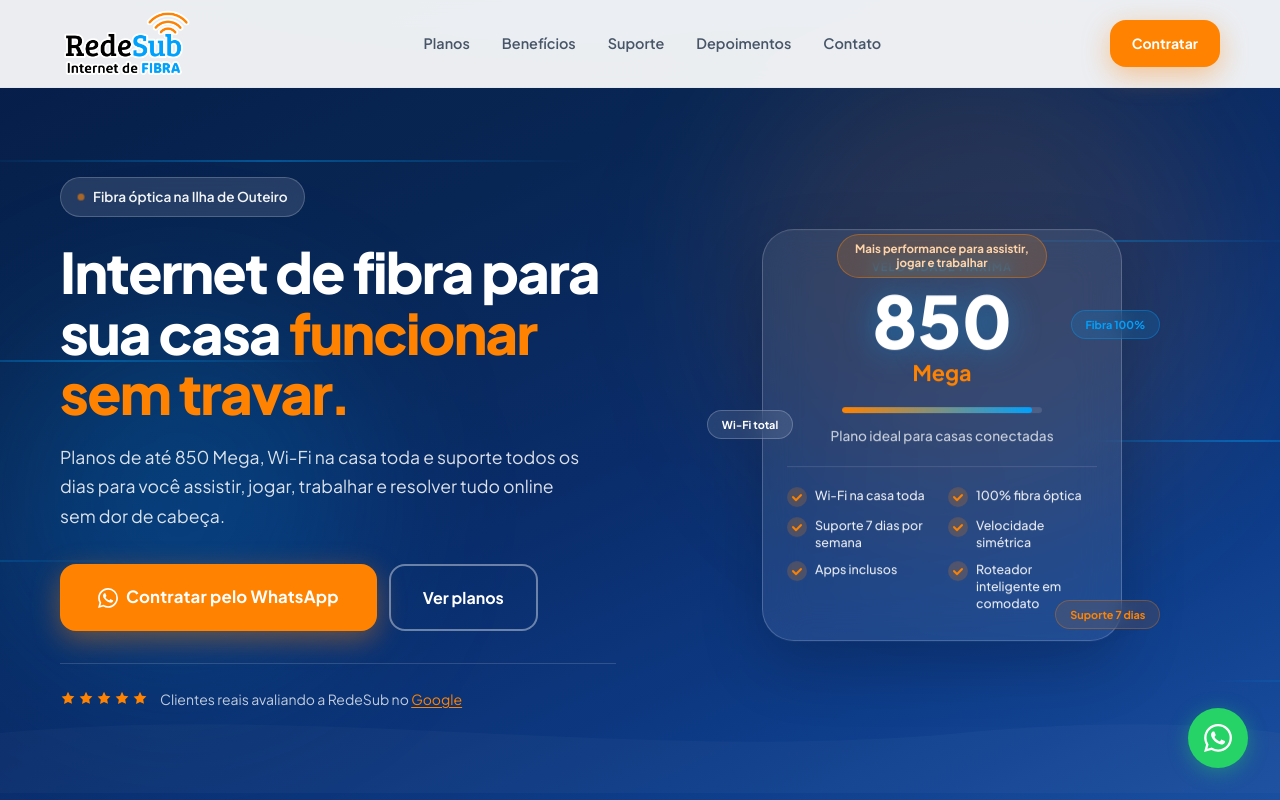
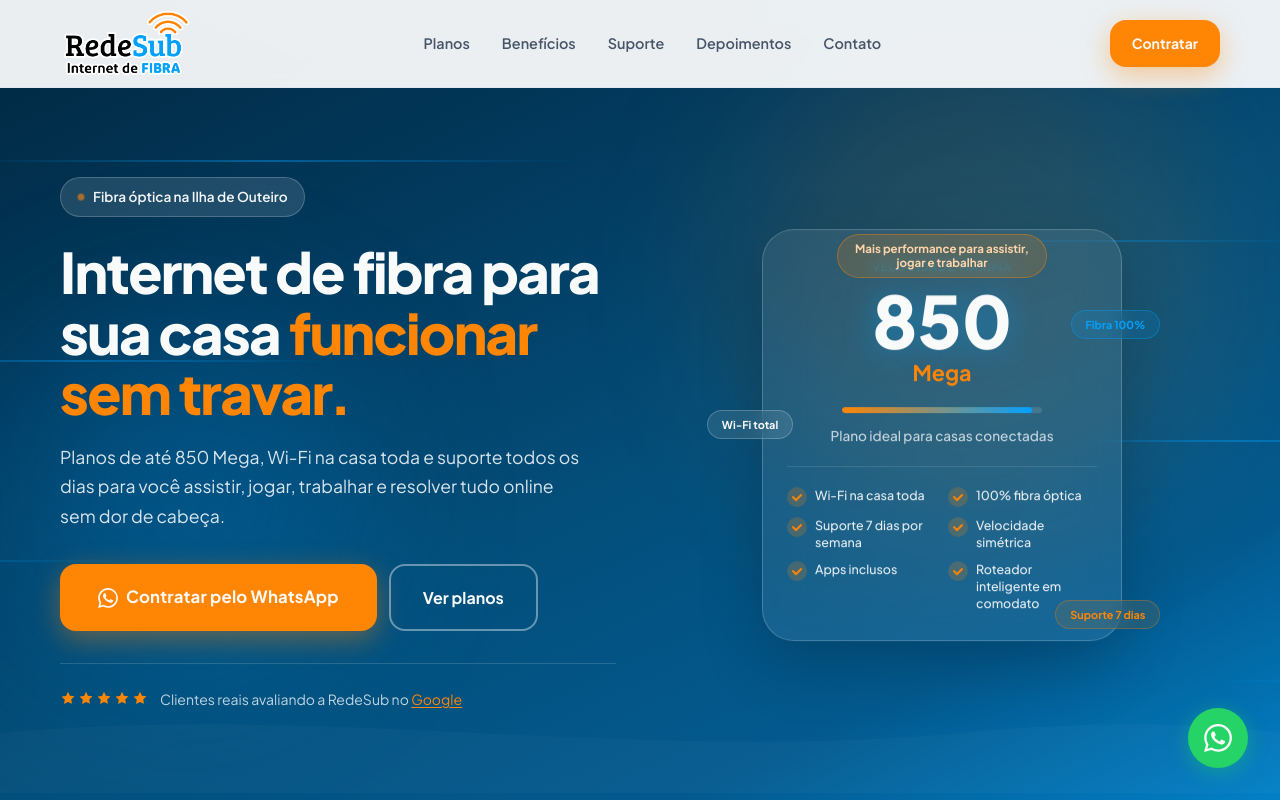
Before and after one commit to uaaugemkt/redesub, a React (Vite) app: page / in a window 1280 px wide. Shown: the top 800 px of the page. Built offline with nearby package versions, Linux system fonts and the light colour scheme; no server answers.

Commit message:
style: alinha identidade visual às cores da RedeSub
Co-authored-by: Cursor <cursoragent@cursor.com>

```diff
--- a/src/sections/HeroSection.tsx
+++ b/src/sections/HeroSection.tsx
@@ -25,7 +25,7 @@ export default function HeroSection() {
         <div className="hero__waves hero__waves--top" aria-hidden="true">
           <svg viewBox="0 0 1440 200" preserveAspectRatio="none">
             <path
-              fill="rgba(0,161,253,0.06)"
+              fill="rgba(3, 161, 253, 0.06)"
               d="M0,100 C240,20 480,180 720,100 C960,20 1200,160 1440,80 L1440,0 L0,0 Z"
             />
           </svg>
--- a/src/styles/global.css
+++ b/src/styles/global.css
@@ -136,7 +136,7 @@ ul {
 .btn--primary:hover {
   background: var(--orange-hover);
   transform: translateY(-2px);
-  box-shadow: 0 12px 32px rgba(255, 131, 0, 0.5);
+  box-shadow: 0 12px 32px rgba(var(--brand-orange-rgb), 0.5);
 }
 
 .btn--hero {
@@ -312,9 +312,9 @@ ul {
   background: linear-gradient(
     155deg,
     var(--blue-dark) 0%,
-    #082654 30%,
+    var(--blue-mid) 30%,
     var(--blue) 55%,
-    #0e3d8a 80%,
+    var(--blue-deep) 80%,
     var(--blue-light) 100%
   );
   overflow: hidden;
@@ -360,7 +360,7 @@ ul {
 .hero__glow--1 {
   width: 480px;
   height: 480px;
-  background: rgba(255, 131, 0, 0.12);
+  background: rgba(var(--brand-orange-rgb), 0.12);
   top: 5%;
   right: 5%;
   animation: float 6s ease-in-out infinite;
@@ -369,7 +369,7 @@ ul {
 .hero__glow--2 {
   width: 360px;
   height: 360px;
-  background: rgba(0, 161, 253, 0.18);
+  background: rgba(var(--brand-blue-rgb), 0.18);
   bottom: 15%;
   left: 0;
   animation: float 8s ease-in-out infinite reverse;
@@ -378,7 +378,7 @@ ul {
 .hero__glow--3 {
   width: 200px;
   height: 200px;
-  background: rgba(255, 131, 0, 0.08);
+  background: rgba(var(--brand-orange-rgb), 0.08);
   top: 40%;
   left: 30%;
   animation: float 5s ease-in-out infinite 1s;
@@ -395,7 +395,7 @@ ul {
   width: 4px;
   height: 4px;
   border-radius: 50%;
-  background: rgba(0, 161, 253, 0.6);
+  background: rgba(var(--brand-blue-rgb), 0.6);
   animation: particle-float 4s ease-in-out infinite;
 }
 
@@ -418,7 +418,7 @@ ul {
   position: absolute;
   inset: 0;
   border-radius: 50%;
-  border: 1px solid rgba(0, 161, 253, 0.12);
+  border: 1px solid rgba(var(--brand-blue-rgb), 0.12);
   animation: ring-expand 6s ease-in-out infinite;
 }
 
@@ -555,8 +555,8 @@ ul {
   max-width: 92%;
   white-space: normal;
   text-align: center;
-  background: rgba(255, 131, 0, 0.18);
-  border-color: rgba(255, 131, 0, 0.4);
+  background: rgba(var(--brand-orange-rgb), 0.18);
+  border-color: rgba(var(--brand-orange-rgb), 0.4);
   color: #ffd4a8;
   font-size: 0.72rem;
   animation: badge-float 6s ease-in-out infinite;
@@ -566,8 +566,8 @@ ul {
   top: 18%;
   right: -2%;
   color: var(--brand-blue);
-  background: rgba(0, 161, 253, 0.15);
-  border-color: rgba(0, 161, 253, 0.35);
+  background: rgba(var(--brand-blue-rgb), 0.15);
+  border-color: rgba(var(--brand-blue-rgb), 0.35);
   animation: badge-float 5s ease-in-out infinite 0.5s;
 }
 
@@ -581,8 +581,8 @@ ul {
   bottom: 6%;
   right: -2%;
   color: var(--orange);
-  background: rgba(255, 131, 0, 0.12);
-  border-color: rgba(255, 131, 0, 0.3);
+  background: rgba(var(--brand-orange-rgb), 0.12);
+  border-color: rgba(var(--brand-orange-rgb), 0.3);
   animation: badge-float 4.5s ease-in-out infinite 1.5s;
 }
 
@@ -650,7 +650,7 @@ ul {
   font-weight: 800;
   color: var(--white);
   line-height: 1;
-  text-shadow: 0 0 32px rgba(0, 161, 253, 0.45);
+  text-shadow: 0 0 32px rgba(var(--brand-blue-rgb), 0.45);
 }
 
 .hero-panel__speed-unit {
@@ -705,7 +705,7 @@ ul {
   display: flex;
   align-items: center;
   justify-content: center;
-  background: rgba(255, 131, 0, 0.2);
+  background: rgba(var(--brand-orange-rgb), 0.2);
   border-radius: 50%;
   color: var(--orange);
 }
@@ -729,7 +729,7 @@ ul {
 .hero__fiber-line {
   position: absolute;
   height: 2px;
-  background: linear-gradient(90deg, transparent, rgba(0, 161, 253, 0.4), transparent);
+  background: linear-gradient(90deg, transparent, rgba(var(--brand-blue-rgb), 0.4), transparent);
   animation: fiber-move 3s linear infinite;
 }
 
@@ -831,14 +831,14 @@ ul {
 
 .auto-compare-card--solution {
   background: linear-gradient(155deg, var(--blue-dark) 0%, var(--blue) 50%, var(--blue-light) 100%);
-  border: 1px solid rgba(0, 161, 253, 0.4);
-  box-shadow: var(--shadow-md), 0 0 32px rgba(0, 161, 253, 0.25);
+  border: 1px solid rgba(var(--brand-blue-rgb), 0.4);
+  box-shadow: var(--shadow-md), 0 0 32px rgba(var(--brand-blue-rgb), 0.25);
   animation: auto-compare-glow 2.4s ease-in-out infinite;
 }
 
 @keyframes auto-compare-glow {
-  0%, 100% { box-shadow: var(--shadow-md), 0 0 24px rgba(0, 161, 253, 0.2); }
-  50% { box-shadow: var(--shadow-lg), 0 0 40px rgba(0, 161, 253, 0.35); }
+  0%, 100% { box-shadow: var(--shadow-md), 0 0 24px rgba(var(--brand-blue-rgb), 0.2); }
+  50% { box-shadow: var(--shadow-lg), 0 0 40px rgba(var(--brand-blue-rgb), 0.35); }
 }
 
 .auto-compare-card__progress {
@@ -932,8 +932,8 @@ ul {
 
 .auto-compare-card__icon--check {
   font-size: 0;
-  background: rgba(255, 131, 0, 0.25);
-  border: 1.5px solid rgba(255, 131, 0, 0.45);
+  background: rgba(var(--brand-orange-rgb), 0.25);
+  border: 1.5px solid rgba(var(--brand-orange-rgb), 0.45);
   color: var(--orange);
   animation: auto-compare-check 0.5s ease;
 }
@@ -1013,8 +1013,8 @@ ul {
 
 .auto-compare-card__tag--solution {
   color: #7dd3fc;
-  background: rgba(0, 161, 253, 0.22);
-  border: 1px solid rgba(0, 161, 253, 0.45);
+  background: rgba(var(--brand-blue-rgb), 0.22);
+  border: 1px solid rgba(var(--brand-blue-rgb), 0.45);
 }
 
 .auto-compare-card__tag-dot {
@@ -1073,7 +1073,7 @@ ul {
   width: 4px;
   height: 12px;
   border-radius: 2px;
-  background: rgba(0, 161, 253, 0.5);
+  background: rgba(var(--brand-blue-rgb), 0.5);
   animation: auto-compare-wave 1.2s ease-in-out infinite;
 }
 
@@ -1198,7 +1198,7 @@ ul {
   border-color: var(--orange);
   border-width: 3px;
   background: linear-gradient(180deg, var(--orange-light) 0%, var(--white) 45%);
-  box-shadow: var(--shadow-lg), 0 0 0 1px rgba(255, 131, 0, 0.1);
+  box-shadow: var(--shadow-lg), 0 0 0 1px rgba(var(--brand-orange-rgb), 0.1);
   transform: scale(1.05);
   z-index: 1;
 }
@@ -1340,7 +1340,7 @@ ul {
   gap: 8px;
   padding: 6px 12px 6px 8px;
   background: var(--sky);
-  border: 1px solid rgba(0, 161, 253, 0.2);
+  border: 1px solid rgba(var(--brand-blue-rgb), 0.2);
   border-radius: 100px;
   font-size: 0.78rem;
   font-weight: 600;
@@ -1374,7 +1374,7 @@ ul {
 .plan-app-selector__trigger:focus-visible {
   outline: none;
   border-color: var(--brand-blue);
-  box-shadow: 0 0 0 3px rgba(0, 161, 253, 0.2);
+  box-shadow: 0 0 0 3px rgba(var(--brand-blue-rgb), 0.2);
 }
 
 .plan-app-selector__trigger--open {
@@ -1413,7 +1413,7 @@ ul {
   background: var(--white);
   border: 1px solid var(--gray-200);
   border-radius: var(--radius-md);
-  box-shadow: 0 8px 24px rgba(10, 45, 107, 0.12);
+  box-shadow: 0 8px 24px rgba(var(--blue-dark-rgb), 0.12);
   padding: 8px;
   max-height: 196px;
   overflow-y: auto;
@@ -1461,13 +1461,13 @@ ul {
 .plan-app-selector__option:focus-visible {
   outline: none;
   border-color: var(--brand-blue);
-  box-shadow: 0 0 0 3px rgba(0, 161, 253, 0.2);
+  box-shadow: 0 0 0 3px rgba(var(--brand-blue-rgb), 0.2);
 }
 
 .plan-app-selector__option--selected {
   border-color: var(--orange);
   background: var(--orange-light);
-  box-shadow: 0 0 0 1px rgba(255, 131, 0, 0.15);
+  box-shadow: 0 0 0 1px rgba(var(--brand-orange-rgb), 0.15);
 }
 
 .plan-app-selector__option--selected:hover {
@@ -1598,8 +1598,8 @@ ul {
 
 .compare__label--good {
   color: var(--orange);
-  background: rgba(255, 131, 0, 0.18);
-  border: 1px solid rgba(255, 131, 0, 0.35);
+  background: rgba(var(--brand-orange-rgb), 0.18);
+  border: 1px solid rgba(var(--brand-orange-rgb), 0.35);
 }
 
 .compare__side--bad {
@@ -1621,7 +1621,7 @@ ul {
   background: linear-gradient(155deg, var(--blue-dark) 0%, var(--blue) 40%, var(--blue-light) 100%);
   color: var(--white);
   box-shadow: var(--shadow-lg), var(--shadow-brand);
-  border: 1px solid rgba(0, 161, 253, 0.3);
+  border: 1px solid rgba(var(--brand-blue-rgb), 0.3);
   position: relative;
   overflow: hidden;
   transform: scale(1.02);
@@ -1635,7 +1635,7 @@ ul {
   right: -30%;
   width: 300px;
   height: 300px;
-  background: radial-gradient(circle, rgba(0, 161, 253, 0.25) 0%, transparent 70%);
+  background: radial-gradient(circle, rgba(var(--brand-blue-rgb), 0.25) 0%, transparent 70%);
   pointer-events: none;
 }
 
@@ -1650,9 +1650,9 @@ ul {
 }
 
 .compare__icon--good {
-  background: rgba(255, 131, 0, 0.25);
+  background: rgba(var(--brand-orange-rgb), 0.25);
   color: var(--orange);
-  border: 1.5px solid rgba(255, 131, 0, 0.35);
+  border: 1.5px solid rgba(var(--brand-orange-rgb), 0.35);
 }
 
 .compare__icon {
@@ -1718,9 +1718,9 @@ ul {
 }
 
 .compare__mark--good {
-  background: rgba(255, 131, 0, 0.2);
+  background: rgba(var(--brand-orange-rgb), 0.2);
   color: var(--orange);
-  border: 1px solid rgba(255, 131, 0, 0.35);
+  border: 1px solid rgba(var(--brand-orange-rgb), 0.35);
 }
 
 .compare__divider {
@@ -1892,8 +1892,8 @@ ul {
   gap: 10px;
   margin: 24px 0;
   padding: 12px 20px;
-  background: rgba(255, 131, 0, 0.15);
-  border: 1px solid rgba(255, 131, 0, 0.35);
+  background: rgba(var(--brand-orange-rgb), 0.15);
+  border: 1px solid rgba(var(--brand-orange-rgb), 0.35);
   border-radius: 100px;
   font-size: 0.95rem;
   font-weight: 700;
@@ -2062,7 +2062,7 @@ ul {
 
 /* ─── Referral ─── */
 .referral {
-  background: linear-gradient(90deg, var(--orange) 0%, #ff9a33 100%);
+  background: linear-gradient(90deg, var(--orange) 0%, var(--orange-gradient-end) 100%);
   padding: 48px 0;
 }
 
@@ -2259,7 +2259,7 @@ ul {
 .contact-form__input:focus {
   outline: none;
   border-color: var(--brand-blue);
-  box-shadow: 0 0 0 3px rgba(0, 161, 253, 0.18);
+  box-shadow: 0 0 0 3px rgba(var(--brand-blue-rgb), 0.18);
 }
 
 .contact-form__input--error {
@@ -2316,7 +2316,7 @@ ul {
 .contact-form__plan input:focus-visible + span {
   outline: none;
   border-color: var(--brand-blue);
-  box-shadow: 0 0 0 3px rgba(0, 161, 253, 0.18);
+  box-shadow: 0 0 0 3px rgba(var(--brand-blue-rgb), 0.18);
 }
 
 .contact-form__plan input:checked + span {
@@ -2766,7 +2766,7 @@ ul {
 }
 
 .region-filter__option--active {
-  border-color: var(--blue);
+  border-color: var(--brand-blue);
   background: var(--sky);
   color: var(--blue-dark);
 }
--- a/src/styles/variables.css
+++ b/src/styles/variables.css
@@ -1,22 +1,31 @@
 :root {
-  /* Cores oficiais RedeSub */
-  --brand-blue: #00a1fd;
-  --brand-orange: #ff8300;
-  --brand-black: #000000;
-  --brand-white: #ffffff;
+  /* Cores oficiais RedeSub (logo) */
+  --brand-blue: #03a1fd;
+  --brand-orange: #ff8505;
+  --brand-black: #010101;
+  --brand-white: #f9fafa;
 
-  /* Profundidade premium (azul escuro) */
-  --blue: #0a2d6b;
-  --blue-light: #1a4fa0;
-  --blue-dark: #061d47;
+  /* RGB — uso em rgba() */
+  --brand-blue-rgb: 3, 161, 253;
+  --brand-orange-rgb: 255, 133, 5;
+  --blue-dark-rgb: 1, 40, 64;
+  --blue-rgb: 3, 78, 122;
+
+  /* Profundidade premium (derivados do azul oficial — fundos escuros) */
+  --blue-dark: #012840;
+  --blue-mid: #023a5e;
+  --blue: #034e7a;
+  --blue-deep: #035a8f;
+  --blue-light: #0280c7;
 
   /* CTAs e destaques */
-  --orange: #ff8300;
-  --orange-hover: #e67500;
-  --orange-light: #fff4e8;
+  --orange: #ff8505;
+  --orange-hover: #e67704;
+  --orange-light: #fff5e8;
+  --orange-gradient-end: #ffa033;
 
-  --sky: #e6f7ff;
-  --white: #ffffff;
+  --sky: #e8f7fe;
+  --white: #f9fafa;
   --gray-50: #f8fafc;
   --gray-100: #f1f5f9;
   --gray-200: #e2e8f0;
@@ -29,11 +38,11 @@
   --radius-md: 16px;
   --radius-lg: 24px;
   --radius-xl: 32px;
-  --shadow-sm: 0 2px 8px rgba(10, 45, 107, 0.08);
-  --shadow-md: 0 8px 32px rgba(10, 45, 107, 0.12);
-  --shadow-lg: 0 16px 48px rgba(10, 45, 107, 0.18);
-  --shadow-orange: 0 8px 28px rgba(255, 131, 0, 0.4);
-  --shadow-brand: 0 8px 32px rgba(0, 161, 253, 0.25);
+  --shadow-sm: 0 2px 8px rgba(var(--blue-dark-rgb), 0.08);
+  --shadow-md: 0 8px 32px rgba(var(--blue-dark-rgb), 0.12);
+  --shadow-lg: 0 16px 48px rgba(var(--blue-dark-rgb), 0.18);
+  --shadow-orange: 0 8px 28px rgba(var(--brand-orange-rgb), 0.4);
+  --shadow-brand: 0 8px 32px rgba(var(--brand-blue-rgb), 0.25);
   --font: "Plus Jakarta Sans", system-ui, sans-serif;
   --header-h: 88px;
   --container: 1200px;
```
Also changed, not shown: public/favicon.svg.
